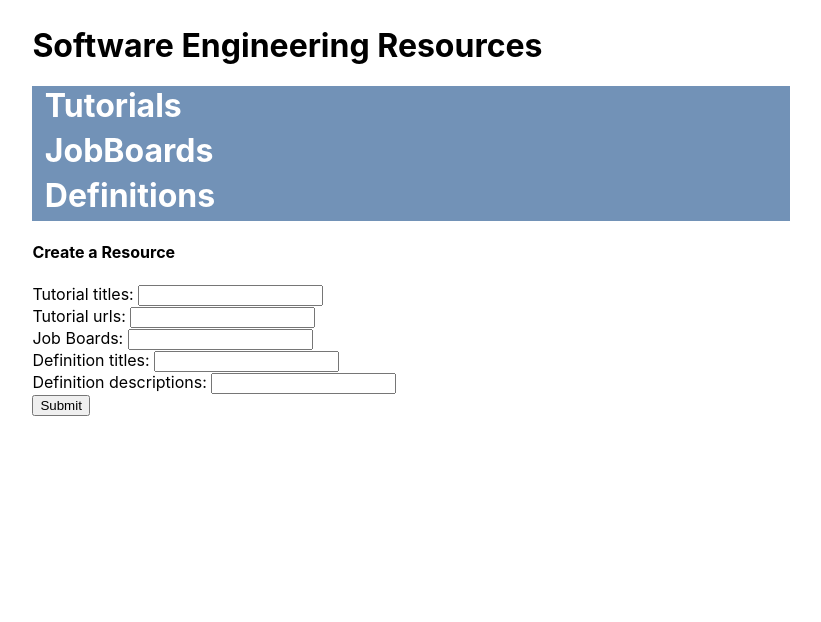
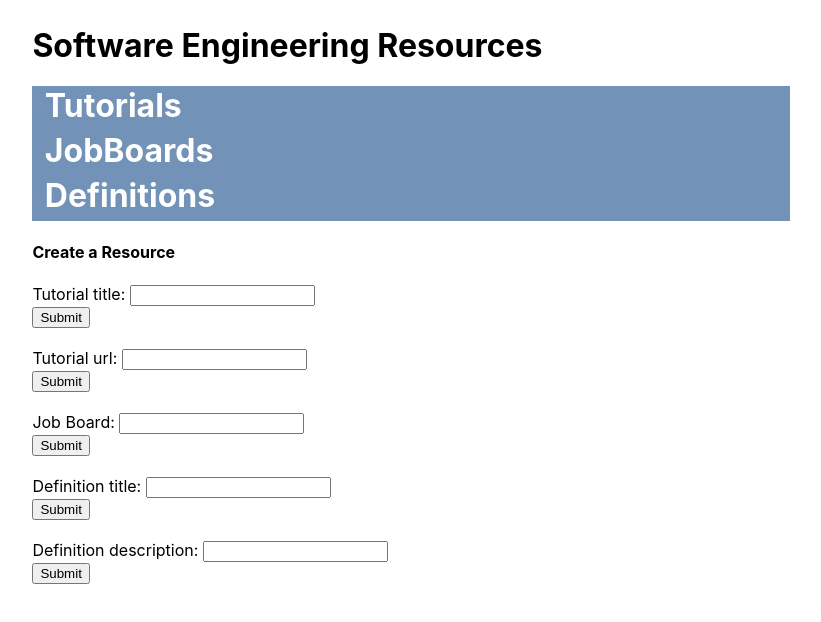
Before and after one commit to ChristianMendez1/CRUD-ReactJS-Software-Engineering-Resources-App, a React (Create React App) app: page / in a window 1280 px wide. Shown: the top 622 px of the page, without its empty margins (6-827 px from the left). Built offline with nearby package versions, Linux system fonts and the light colour scheme; no server answers; the HTML template or start-up script is replaced by a standard one.

Commit message:
create simplify

```diff
--- a/src/components/CreateResource.js
+++ b/src/components/CreateResource.js
@@ -4,12 +4,36 @@ import {createResource} from '../services/resources-api'
 function Create() {
     const nav = useNavigate()
 
-    const createTheResource = (e) => {
+    const createTutorialTitles = (e) => {
         const resource =    {
             tutorialtitles: e.target.tutorialtitles.value,
+        }
+        createResource(resource).then(() => nav('/'))
+    }
+
+    const createTutorialUrls = (e) => {
+        const resource =    {
             tutorialurls: e.target.tutorialurls.value,
+        }
+        createResource(resource).then(() => nav('/'))
+    }
+
+    const createJobBoards = (e) => {
+        const resource =    {
             jobboards: e.target.jobboards.value,
+        }
+        createResource(resource).then(() => nav('/'))
+    }
+
+    const createDefinitionTitles = (e) => {
+        const resource =    {
             definitiontitles: e.target.definitiontitles.value,
+        }
+        createResource(resource).then(() => nav('/'))
+    }
+
+    const createDefinitions = (e) => {
+        const resource =    {
             definitions : e.target.definitions.value
         }
         createResource(resource).then(() => nav('/'))
@@ -18,12 +42,24 @@ function Create() {
 return(
     <div>
         <h4>Create a Resource</h4>
-        <form onSubmit={createTheResource}>
-            Tutorial titles: <input type='text' name='tutorialtitles' id='rsc'/><br></br>
-            Tutorial urls: <input type='url' name='tutorialurls' id='rsc'/><br></br>
-            Job Boards: <input type='url' name='jobboards' id='rsc'/><br></br>
-            Definition titles: <input type='text' name='definitiontitles' id='rsc'/><br></br>
-            Definition descriptions: <input type='text' name='definitions' id='rsc'/><br></br>
+        <form onSubmit={createTutorialTitles}>
+            Tutorial title: <input type='text' name='tutorialtitles' id='rsc'/><br></br>
+            <input type='submit'/>
+        </form><br></br>
+        <form onSubmit={createTutorialUrls}>
+            Tutorial url: <input type='url' name='tutorialurls' id='rsc'/><br></br>
+            <input type='submit'/>
+        </form><br></br>
+        <form onSubmit={createJobBoards}>
+            Job Board: <input type='url' name='jobboards' id='rsc'/><br></br>
+            <input type='submit'/>
+        </form><br></br>
+        <form onSubmit={createDefinitionTitles}>
+            Definition title: <input type='text' name='definitiontitles' id='rsc'/><br></br>
+            <input type='submit'/>
+        </form><br></br>
+        <form onSubmit={createDefinitions}>
+            Definition description: <input type='text' name='definitions' id='rsc'/><br></br>
             <input type='submit'/>
         </form>
     </div>
```
